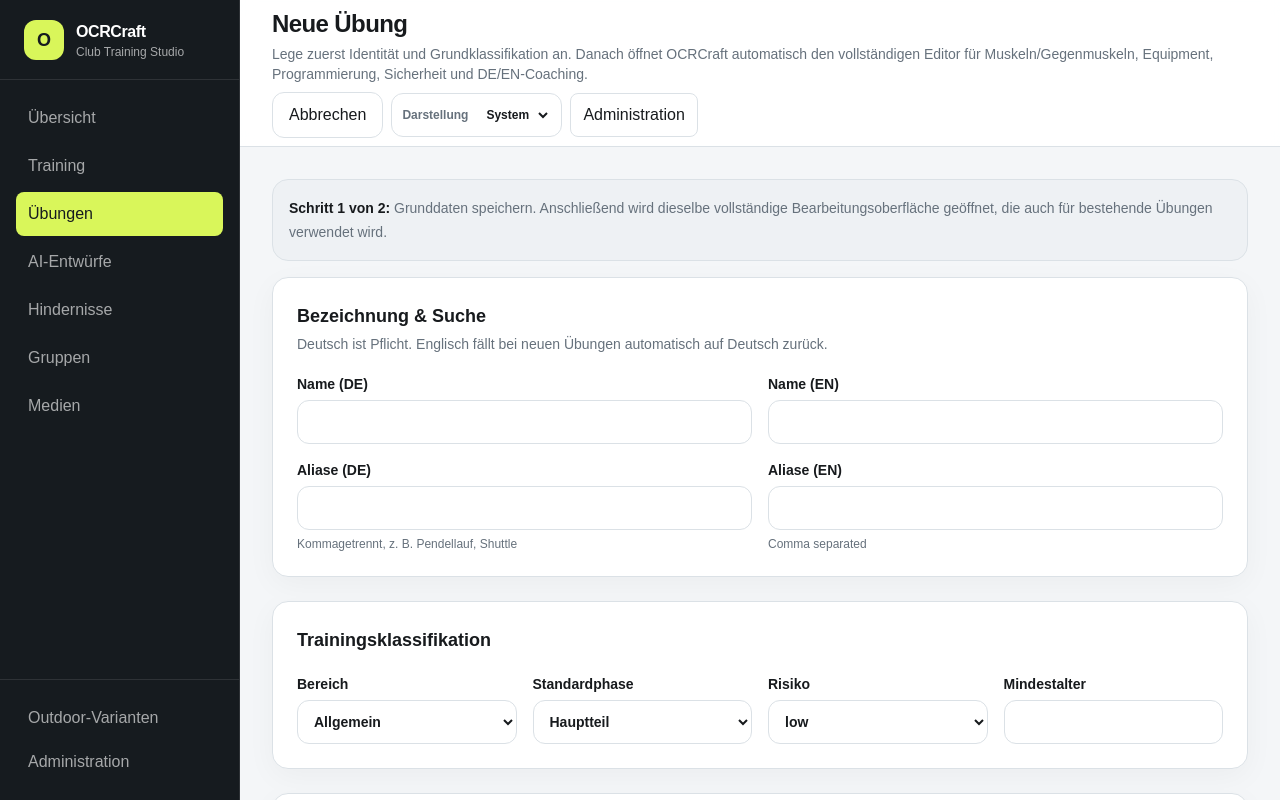
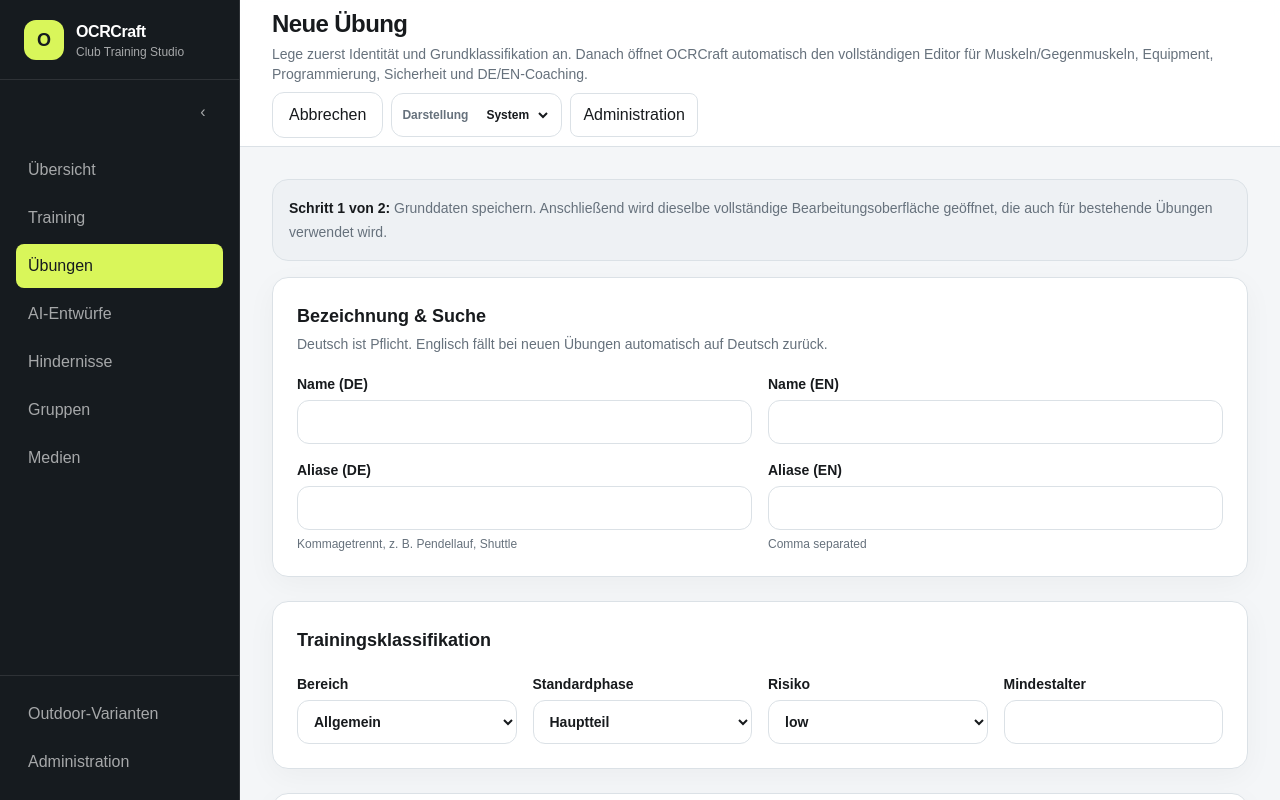
Before and after one commit to AlexanderSeel/OCRCraft, a Next.js app: page /exercises/new in a window 1280 px wide. Built offline with nearby package versions, Linux system fonts and the light colour scheme.

Commit message:
feat: add collapsible navigation and filter sidepanel

```diff
--- a/src/app/exercises/page.tsx
+++ b/src/app/exercises/page.tsx
@@ -4,6 +4,7 @@ import Image from "next/image";
 import { AppShell } from "@/components/app-shell";
 import { MuscleMap } from "@/components/body/muscle-map";
 import { Disclosure } from "@/components/ui/disclosure";
+import { FilterSidePanel } from "@/components/layout/filter-side-panel";
 import { expandBodyRegionIds } from "@/domain/body-regions";
 import {
   exerciseCategoryLabels,
@@ -95,6 +96,8 @@ export default async function ExercisesPage({ searchParams }: PageProps) {
       }
     >
       <div className="space-y-6">
+        <div className="grid gap-4 lg:grid-cols-[minmax(17rem,22rem)_minmax(0,1fr)] lg:items-start">
+        <FilterSidePanel title="Übungsfilter">
         <form
           className="grid gap-3 rounded-2xl border border-[var(--border)] bg-[var(--surface)] p-4 shadow-[var(--shadow-card)] md:grid-cols-2 xl:grid-cols-[minmax(0,2fr)_180px_160px_120px_auto]"
           method="get"
@@ -181,6 +184,8 @@ export default async function ExercisesPage({ searchParams }: PageProps) {
             {selectedFacets.length ? <div className="mt-2 flex flex-wrap gap-2">{selectedFacets.map((id) => { const label = tagOptions.find((option) => option.id === id)?.labelDe ?? id; return <Link className="inline-flex items-center gap-1 rounded-full border border-[var(--accent)] bg-[var(--accent)]/10 px-2.5 py-1 text-xs font-bold" href={removeFacetHref(params, id)} key={id}>{label}<span aria-hidden="true">×</span><span className="sr-only">{label} entfernen</span></Link>; })}</div> : null}
           </div>
         </form>
+        </FilterSidePanel>
+        <div className="min-w-0 space-y-6">
 
         <div className="flex flex-wrap items-center justify-between gap-3 text-sm text-[var(--muted)]">
           <div className="flex flex-wrap items-center gap-2">
@@ -332,6 +337,8 @@ export default async function ExercisesPage({ searchParams }: PageProps) {
             Keine Übung passt zu diesem Filter.
           </div>
         ) : null}
+        </div>
+        </div>
       </div>
     </AppShell>
   );
--- a/src/components/app-shell.tsx
+++ b/src/components/app-shell.tsx
@@ -1,6 +1,7 @@
 import Link from "next/link";
 import type { ReactNode } from "react";
 import { PrimaryNavigation } from "@/components/navigation/primary-navigation";
+import { CollapsibleSidebar } from "@/components/layout/collapsible-sidebar";
 import { ThemeSwitcher } from "@/components/theme/theme-switcher";
 import { TrainingBuilderResumeLink } from "@/components/training/training-builder-resume-link";
 
@@ -13,26 +14,9 @@ interface AppShellProps {
 
 export function AppShell({ title, subtitle, actions, children }: AppShellProps) {
   return (
-    <div className="min-h-screen lg:grid lg:h-dvh lg:min-h-0 lg:grid-cols-[240px_minmax(0,1fr)] lg:overflow-hidden">
-      <aside className="hidden border-r border-[var(--sidebar-border)] bg-[var(--sidebar)] text-[var(--sidebar-foreground)] lg:flex lg:h-dvh lg:min-h-0 lg:flex-col lg:overflow-y-auto lg:overscroll-contain">
-        <div className="flex h-20 items-center gap-3 border-b border-[var(--sidebar-border)] px-6">
-          <div className="grid size-10 place-items-center rounded-xl bg-[var(--accent)] text-lg font-black text-[var(--accent-foreground)]">O</div>
-          <div>
-            <div className="font-black tracking-tight">OCRCraft</div>
-            <div className="text-xs text-[var(--sidebar-muted)]">Club Training Studio</div>
-          </div>
-        </div>
-        <PrimaryNavigation variant="sidebar" />
-        <div className="border-t border-[var(--sidebar-border)] p-4">
-          <Link className="block rounded-lg px-3 py-2.5 text-sm font-semibold text-[var(--sidebar-muted)] hover:bg-[var(--sidebar-hover)] hover:text-[var(--sidebar-foreground)]" href="/admin/outdoor-variants">
-            Outdoor-Varianten
-          </Link>
-          <Link className="block rounded-lg px-3 py-2.5 text-sm font-semibold text-[var(--sidebar-muted)] hover:bg-[var(--sidebar-hover)] hover:text-[var(--sidebar-foreground)]" href="/admin?tab=overview">
-            Administration
-          </Link>
-        </div>
-      </aside>
-      <div className="min-w-0 lg:h-dvh lg:min-h-0 lg:overflow-y-auto lg:overscroll-contain">
+    <div className="min-h-screen lg:flex lg:h-dvh lg:min-h-0 lg:overflow-hidden">
+      <CollapsibleSidebar />
+      <div className="min-w-0 flex-1 lg:h-dvh lg:min-h-0 lg:overflow-y-auto lg:overscroll-contain">
         <header className="sticky top-0 z-20 border-b border-[var(--border)] bg-[var(--header)] backdrop-blur">
           <div className="mx-auto flex min-h-20 max-w-[1500px] flex-wrap items-center justify-between gap-x-4 gap-y-2 px-4 py-2 sm:px-6 lg:px-8">
             <div className="min-w-0">
--- /dev/null
+++ b/src/components/layout/collapsible-sidebar.tsx
@@ -0,0 +1,43 @@
+"use client";
+
+import Link from "next/link";
+import { useState, useSyncExternalStore } from "react";
+import { PrimaryNavigation } from "@/components/navigation/primary-navigation";
+
+const STORAGE_KEY = "ocrcraft-sidebar-collapsed";
+
+export function CollapsibleSidebar() {
+  const storedCollapsed = useSyncExternalStore(
+    () => () => undefined,
+    () => window.localStorage.getItem(STORAGE_KEY) === "1",
+    () => false,
+  );
+  const [collapsed, setCollapsed] = useState(storedCollapsed);
+
+  function toggle() {
+    setCollapsed((current) => {
+      const next = !current;
+      window.localStorage.setItem(STORAGE_KEY, next ? "1" : "0");
+      return next;
+    });
+  }
+
+  return (
+    <aside className={`hidden border-r border-[var(--sidebar-border)] bg-[var(--sidebar)] text-[var(--sidebar-foreground)] lg:flex lg:h-dvh lg:min-h-0 lg:flex-col lg:overflow-y-auto lg:overscroll-contain ${collapsed ? "lg:w-[72px]" : "lg:w-[240px]"}`}>
+      <div className={`flex h-20 items-center border-b border-[var(--sidebar-border)] ${collapsed ? "justify-center px-2" : "gap-3 px-6"}`}>
+        <div className="grid size-10 shrink-0 place-items-center rounded-xl bg-[var(--accent)] text-lg font-black text-[var(--accent-foreground)]">O</div>
+        {!collapsed ? <div><div className="font-black tracking-tight">OCRCraft</div><div className="text-xs text-[var(--sidebar-muted)]">Club Training Studio</div></div> : null}
+      </div>
+      <div className={`flex ${collapsed ? "justify-center p-2" : "justify-end px-4 pt-3"}`}>
+        <button aria-label={collapsed ? "Hauptnavigation vergrößern" : "Hauptnavigation verkleinern"} className="grid size-10 place-items-center rounded-lg text-lg font-black text-[var(--sidebar-muted)] hover:bg-[var(--sidebar-hover)] hover:text-[var(--sidebar-foreground)]" onClick={toggle} title={collapsed ? "Navigation vergrößern" : "Navigation verkleinern"} type="button">
+          {collapsed ? "›" : "‹"}
+        </button>
+      </div>
+      <PrimaryNavigation collapsed={collapsed} variant="sidebar" />
+      <div className={`mt-auto border-t border-[var(--sidebar-border)] ${collapsed ? "space-y-2 p-2" : "space-y-1 p-4"}`}>
+        <Link aria-label="Outdoor-Varianten" className={`block rounded-lg py-2.5 text-sm font-semibold text-[var(--sidebar-muted)] hover:bg-[var(--sidebar-hover)] hover:text-[var(--sidebar-foreground)] ${collapsed ? "text-center" : "px-3"}`} href="/admin/outdoor-variants" title="Outdoor-Varianten">{collapsed ? "◇" : "Outdoor-Varianten"}</Link>
+        <Link aria-label="Administration" className={`block rounded-lg py-2.5 text-sm font-semibold text-[var(--sidebar-muted)] hover:bg-[var(--sidebar-hover)] hover:text-[var(--sidebar-foreground)] ${collapsed ? "text-center" : "px-3"}`} href="/admin?tab=overview" title="Administration">{collapsed ? "⚙" : "Administration"}</Link>
+      </div>
+    </aside>
+  );
+}
--- /dev/null
+++ b/src/components/layout/filter-side-panel.tsx
@@ -0,0 +1,16 @@
+"use client";
+
+import { useState } from "react";
+
+export function FilterSidePanel({ title = "Filter", children }: { readonly title?: string; readonly children: React.ReactNode }) {
+  const [collapsed, setCollapsed] = useState(false);
+  return (
+    <aside className={`relative h-fit rounded-2xl border border-[var(--border)] bg-[var(--surface)] shadow-[var(--shadow-card)] transition-[width] lg:sticky lg:top-24 ${collapsed ? "lg:w-14" : "lg:w-full"}`}>
+      <div className={`flex min-h-14 items-center border-b border-[var(--border)] ${collapsed ? "justify-center px-1" : "justify-between gap-3 px-4"}`}>
+        {!collapsed ? <h2 className="text-sm font-black">{title}</h2> : <span aria-hidden="true" className="text-lg">☷</span>}
+        <button aria-expanded={!collapsed} aria-label={collapsed ? `${title} vergrößern` : `${title} verkleinern`} className="grid size-10 shrink-0 place-items-center rounded-lg border border-[var(--border)] text-lg font-black hover:bg-[var(--surface-subtle)]" onClick={() => setCollapsed((value) => !value)} title={collapsed ? `${title} vergrößern` : `${title} verkleinern`} type="button">{collapsed ? "›" : "‹"}</button>
+      </div>
+      {!collapsed ? <div className="p-3">{children}</div> : null}
+    </aside>
+  );
+}
--- a/src/components/navigation/primary-navigation.tsx
+++ b/src/components/navigation/primary-navigation.tsx
@@ -15,6 +15,7 @@ const navigation = [
 
 interface PrimaryNavigationProps {
   readonly variant: "sidebar" | "mobile";
+  readonly collapsed?: boolean;
 }
 
 function isActivePath(pathname: string, href: string): boolean {
@@ -23,7 +24,7 @@ function isActivePath(pathname: string, href: string): boolean {
   return pathname === href || pathname.startsWith(`${href}/`);
 }
 
-export function PrimaryNavigation({ variant }: PrimaryNavigationProps) {
+export function PrimaryNavigation({ variant, collapsed = false }: PrimaryNavigationProps) {
   const pathname = usePathname();
 
   if (variant === "mobile") {
@@ -53,13 +54,14 @@ export function PrimaryNavigation({ variant }: PrimaryNavigationProps) {
   }
 
   return (
-    <nav aria-label="Hauptnavigation" className="flex-1 space-y-1 p-4">
+    <nav aria-label="Hauptnavigation" className={`flex-1 space-y-1 ${collapsed ? "p-2" : "p-4"}`}>
       {navigation.map(([label, href]) => {
         const active = isActivePath(pathname, href);
         return (
           <Link
             aria-current={active ? "page" : undefined}
-            className={`block rounded-lg px-3 py-2.5 text-sm font-semibold transition ${
+                aria-label={label}
+                className={`block rounded-lg py-2.5 text-sm font-semibold transition ${collapsed ? "px-0 text-center" : "px-3"} ${
               active
                 ? "bg-[var(--accent)] text-[var(--accent-foreground)]"
                 : "text-[var(--sidebar-muted)] hover:bg-[var(--sidebar-hover)] hover:text-[var(--sidebar-foreground)]"
@@ -67,10 +69,15 @@ export function PrimaryNavigation({ variant }: PrimaryNavigationProps) {
             href={href}
             key={href}
           >
-            {label}
+                {collapsed ? <span aria-hidden="true">{iconFor(label)}</span> : label}
           </Link>
         );
       })}
     </nav>
   );
 }
+
+function iconFor(label: string): string {
+  const icons: Record<string, string> = { Übersicht: "⌂", Training: "▶", Übungen: "▦", "AI-Entwürfe": "✦", Hindernisse: "◇", Gruppen: "♧", Medien: "▣" };
+  return icons[label] ?? "•";
+}
```
Also changed, not shown: 2 other files (tests, documents, lock files or other folders).
